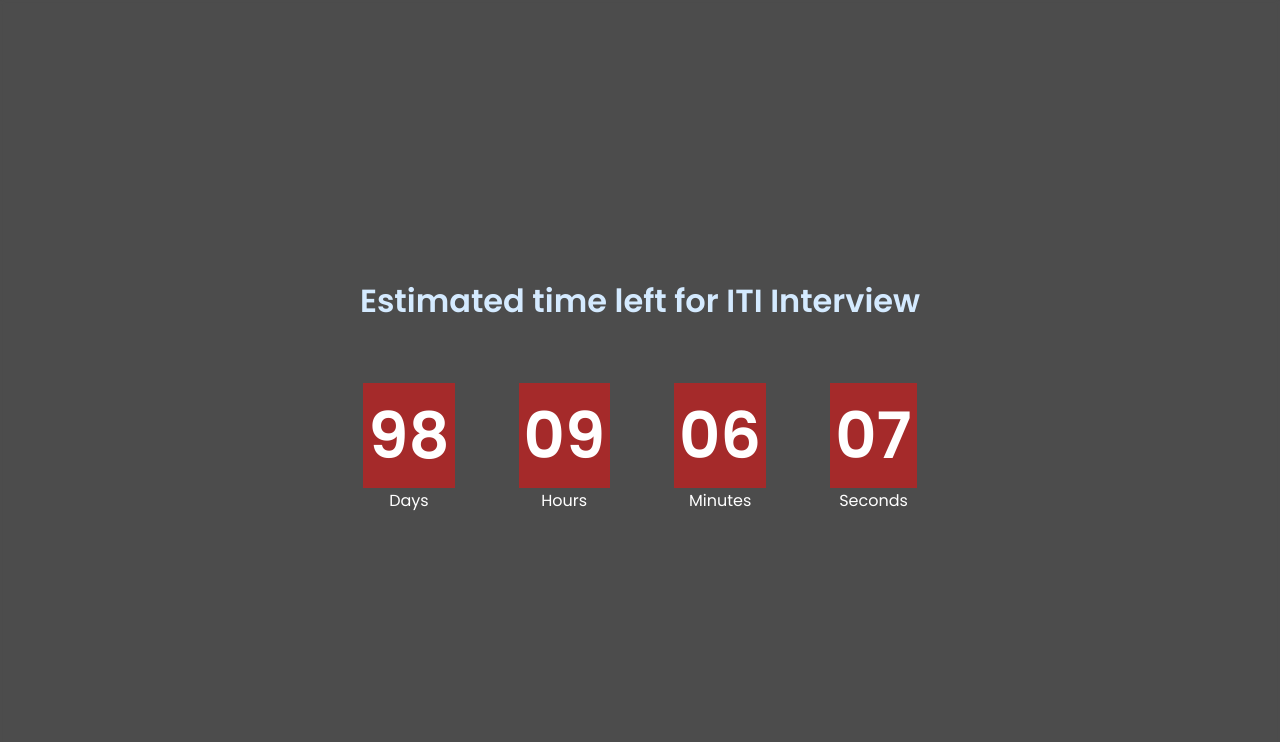
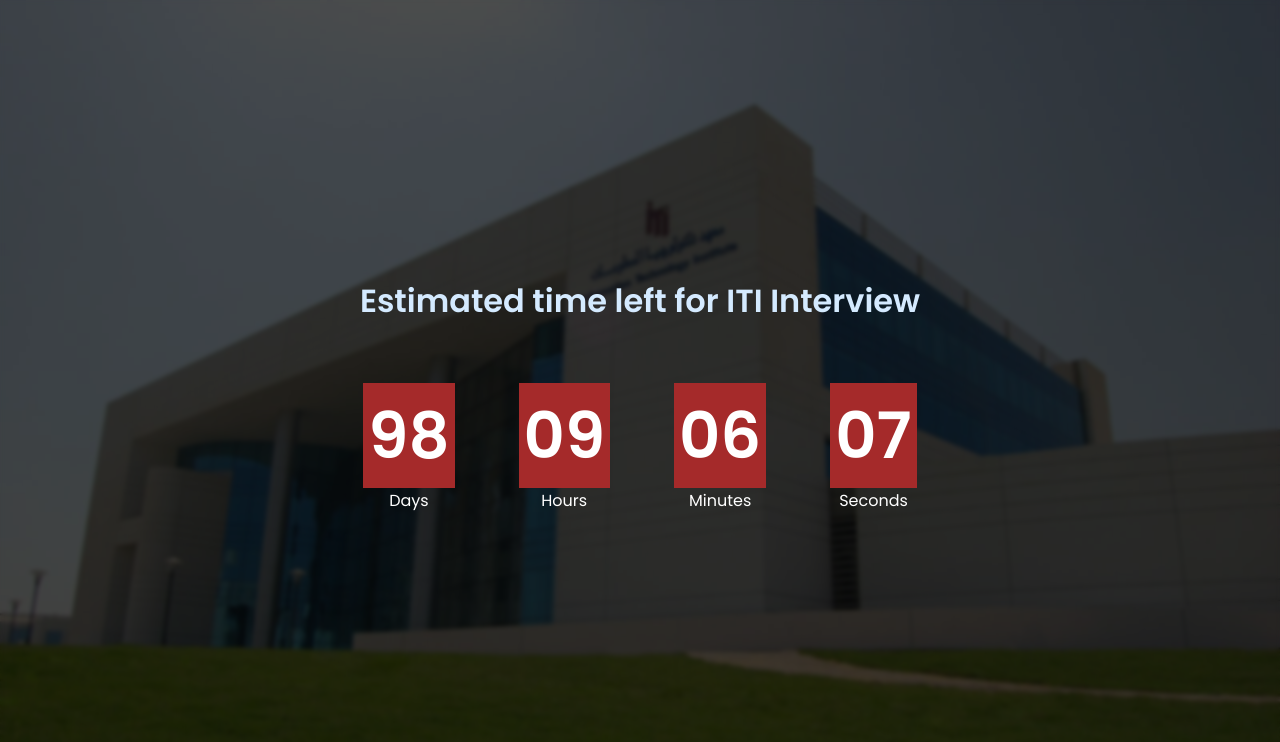
Before and after one commit to Temsaah/Countdown-timer, a plain HTML site: page index.html in a window 1280 px wide. Drawn offline with Linux system fonts and the light colour scheme; the site is published under a folder, as on GitHub Pages, so addresses that start at the root find nothing.

Commit message:
Update main.css

```diff
--- a/main.css
+++ b/main.css
@@ -7,7 +7,7 @@
 }
 
 body {
-  background: rgb(0, 0, 0, 0.7) url(/ITI.jpg);
+  background: rgb(0, 0, 0, 0.7) url(ITI.jpg);
   background-repeat: no-repeat;
   background-size: cover;
   background-attachment: fixed;
```
